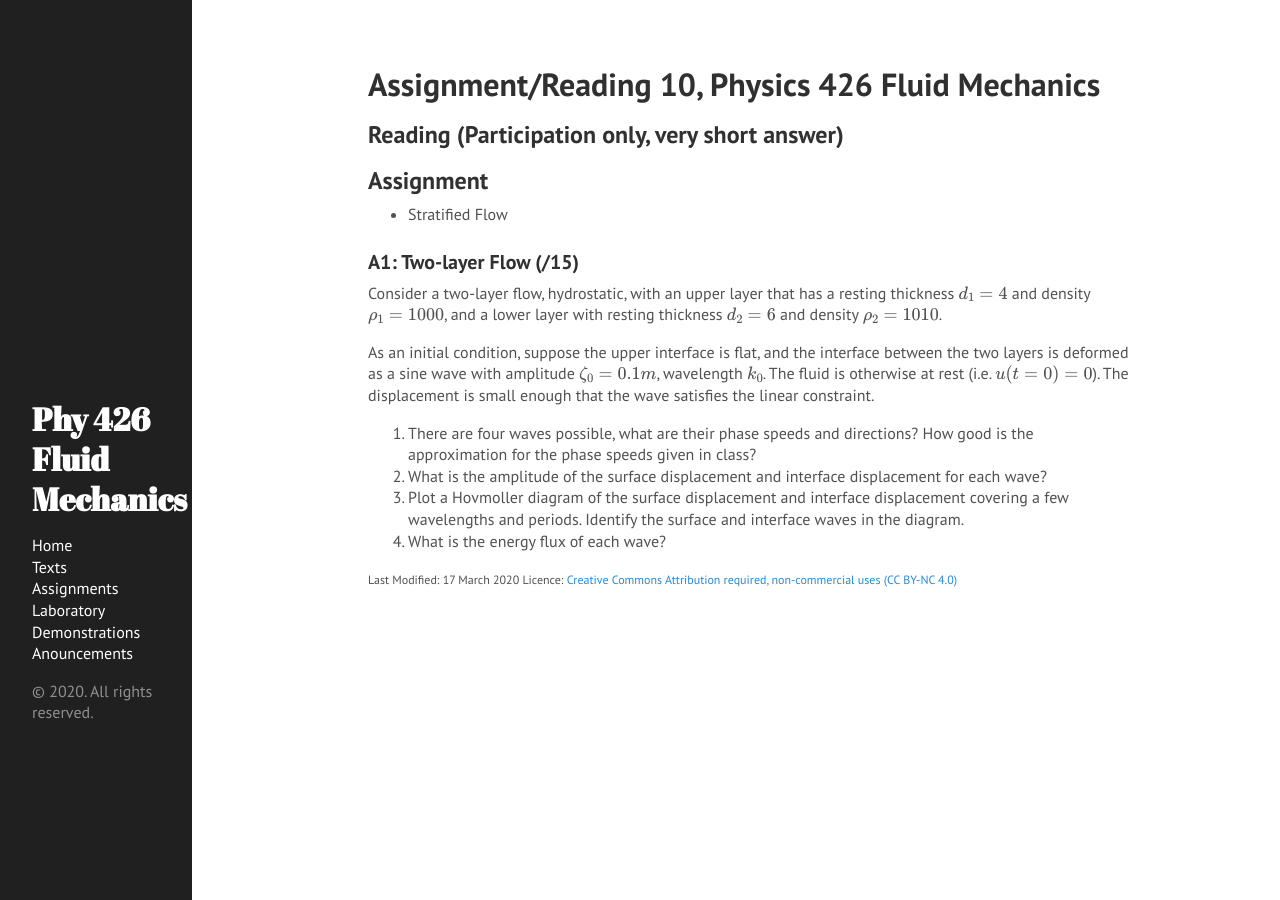
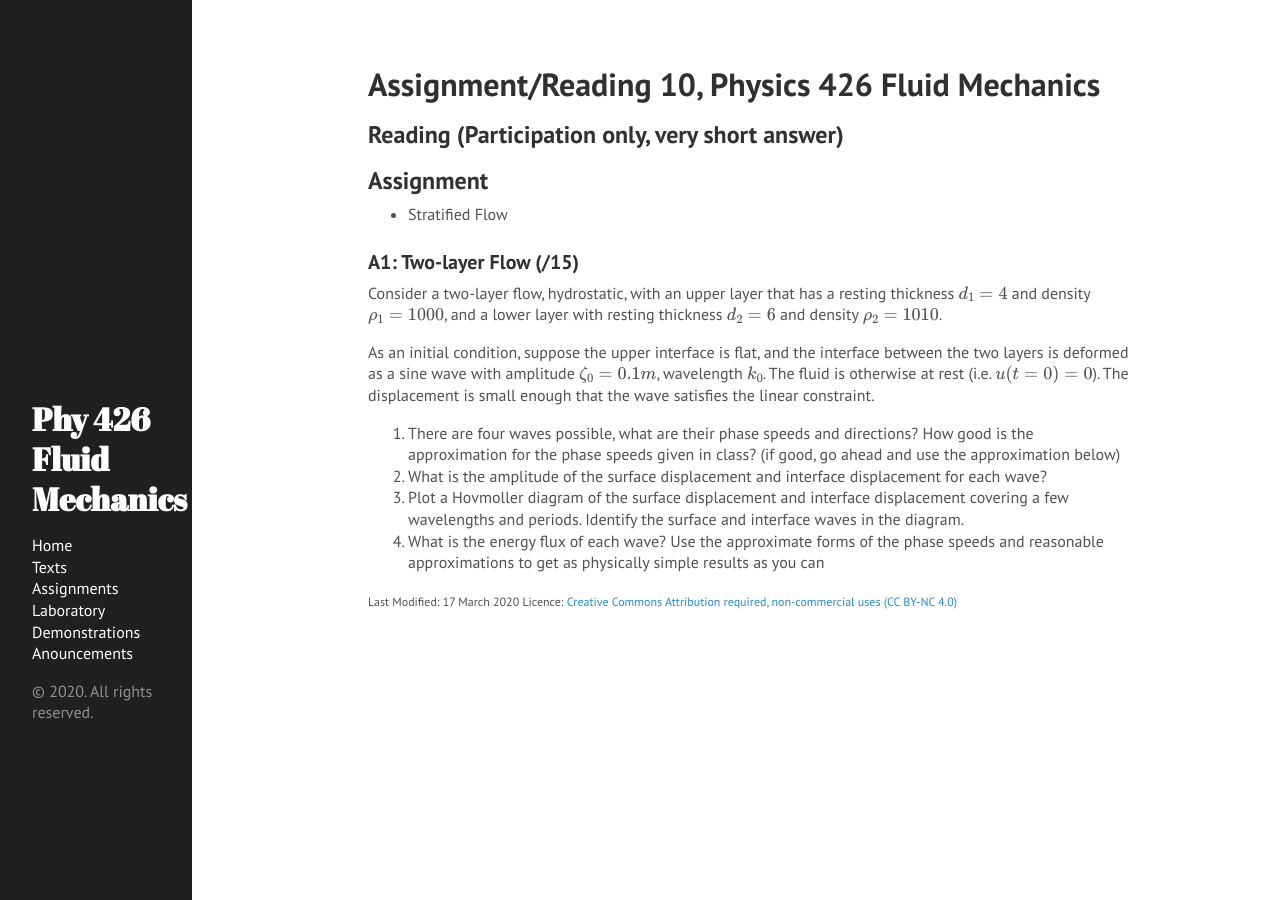
Before and after one commit to jklymak/Phy426, a Jekyll site: the page built from docs/Assignments/Assignment10.md, in a window 1280 px wide. Built offline with Jekyll 4.4.1, drawn with Linux system fonts in a browser that asks for light colours; formulas are drawn with MathJax 3.

Commit message:
ENH: add Assign10

```diff
--- a/docs/Assignments/Assignment10.md
+++ b/docs/Assignments/Assignment10.md
@@ -17,7 +17,7 @@ Consider a two-layer flow, hydrostatic, with an upper layer that has a resting t
 
 As an initial condition, suppose the upper interface is flat, and the interface between the two layers is deformed as a sine wave with amplitude $\zeta_0=0.1 m$, wavelength $k_0$. The fluid is otherwise at rest (i.e. $u(t=0)=0$).  The displacement is small enough that the wave satisfies the linear constraint.
 
-  1.  There are four waves possible, what are their phase speeds and directions?  How good is the approximation for the phase speeds given in class?
+  1.  There are four waves possible, what are their phase speeds and directions?  How good is the approximation for the phase speeds given in class?  (if good, go ahead and use the approximation below)
   2. What is the amplitude of the surface displacement and interface displacement for each wave?
   3. Plot a Hovmoller diagram of the surface displacement and interface displacement covering a few wavelengths and periods.  Identify the surface and interface waves in the diagram.
-  3. What is the energy flux of each wave?
+  3. What is the energy flux of each wave? Use the approximate forms of the phase speeds and reasonable approximations to get as physically simple results as you can
```
